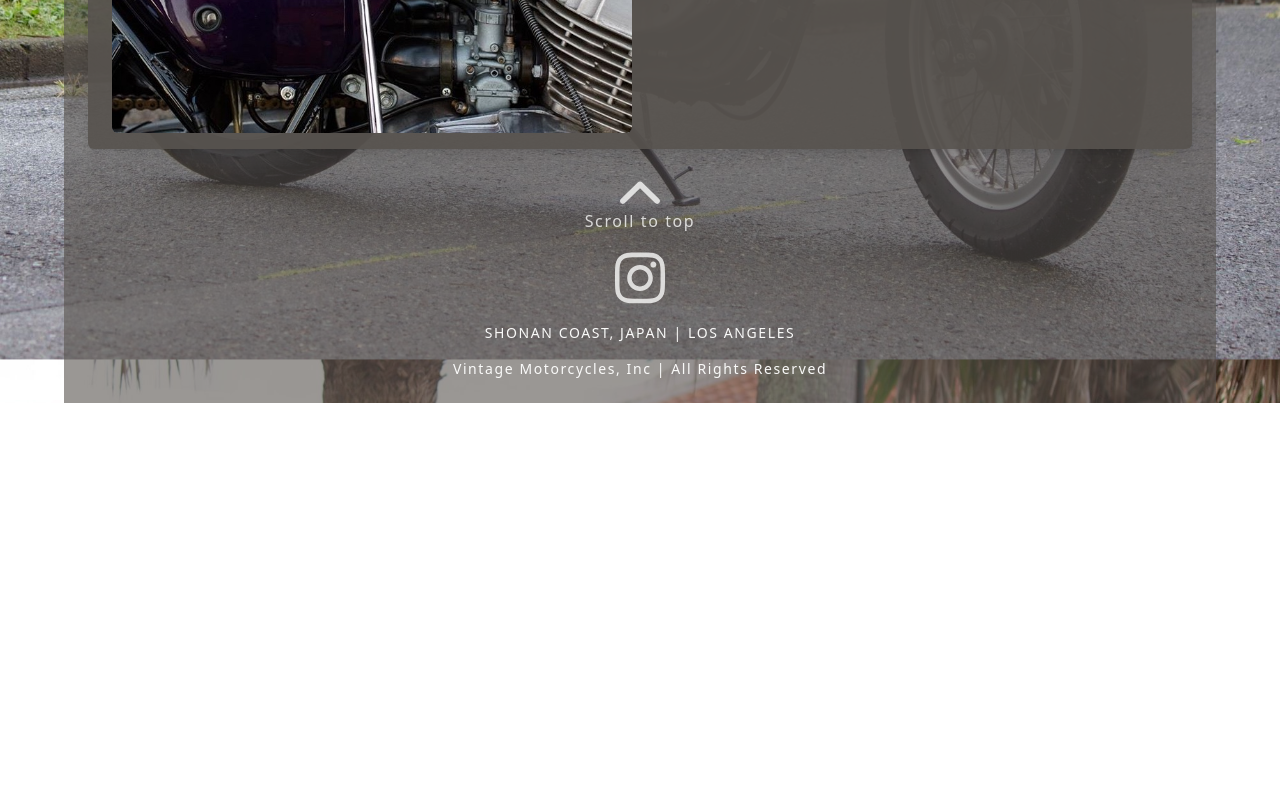
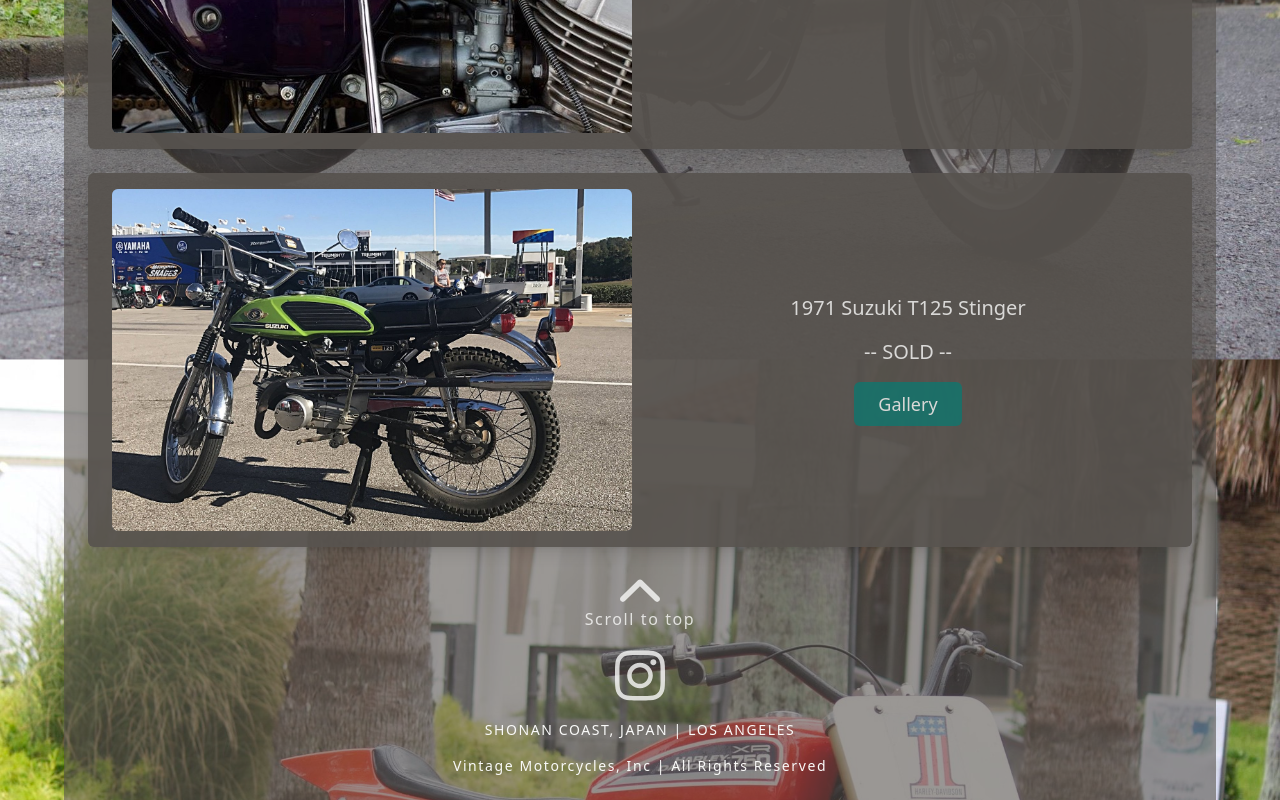
Before and after one commit to jedharwood/NycMotorcycles, a Next.js app: page /sold-archive in a window 1280 px wide. Shown: the part 2830-3630 px from the top of the page. Before the commit the page ends 3233 px from the top, so only its background shows below. Built offline with nearby package versions, Linux system fonts and the light colour scheme.

Commit message:
SuzukiStinger

```diff
--- a/languages/en.json
+++ b/languages/en.json
@@ -165,6 +165,7 @@
   "pg.sold-archive.alt.laverda-750-sfc": "An image of an orange coloured 1972 Laverda 750 SFC",
   "pg.sold-archive.alt.harley-xr750": "An image of an orange coloured 1970 Harley Davidson XR750",
   "pg.sold-archive.alt.kawasaki-h2": "An image of a purple 1975 Kawasaki H2",
+  "pg.sold-archive.alt.suzuki-stinger": "An image of a green 1971 Suzuki T125 Stinger",
   "pg.sold-archive.alt": "",
   "pg.sold-archive.gallery-link-button": "Gallery",
   "pg.sold-archive.head.meta.title": "",
@@ -177,5 +178,6 @@
   "pg.sold-archive.card.shovelhead-chopper": "1969 Harley Davidson Shovelhead Chopper",
   "pg.sold-archive.card.laverda-750-sfc": "1972 Laverda 750 SFC",
   "pg.sold-archive.card.harley-xr750": "1970 Harley Davidson XR750",
-  "pg.sold-archive.card.kawasaki-h2": "1975 Kawasaki H2"
+  "pg.sold-archive.card.kawasaki-h2": "1975 Kawasaki H2",
+  "pg.sold-archive.card.suzuki-stinger": "1971 Suzuki T125 Stinger"
 }
--- /dev/null
+++ b/pages/sold-archive/gallery/suzuki-stinger.tsx
@@ -0,0 +1,15 @@
+import { FC } from 'react'
+import { HeadElement } from '@/components/head-element'
+
+const SuzukiStinger: FC = () => {
+  return (
+    <>
+      <HeadElement pageTitle="Add to lang file" content="Add to lang file" />
+      <main>
+        <h1>Placeholder gallery page for Suzuki Stinger</h1>
+      </main>
+    </>
+  )
+}
+
+export default SuzukiStinger
--- a/pages/sold-archive/index.tsx
+++ b/pages/sold-archive/index.tsx
@@ -35,6 +35,7 @@ const SoldArchivePage: FC = () => {
         {buildSoldCard('laverda750Sfc', 'laverda-750-sfc')}
         {buildSoldCard('harleyXr750', 'harley-xr750')}
         {buildSoldCard('kawasakiH2', 'kawasaki-h2')}
+        {buildSoldCard('suzukiStinger', 'suzuki-stinger')}
       </main>
     </>
   )
--- a/public/images/sold-archive/image-catalog.ts
+++ b/public/images/sold-archive/image-catalog.ts
@@ -35,4 +35,10 @@ export const images: ImageCatalog = {
     width: 747,
     height: 748,
   },
+  suzukiStinger: {
+    imageSrc: '/images/sold-archive/suzuki-stinger.jpeg',
+    imageAlt: 'pg.sold-archive.alt.suzuki-stinger',
+    width: 1500,
+    height: 986,
+  },
 }
--- a/utilities/resource-utilities.ts
+++ b/utilities/resource-utilities.ts
@@ -24,4 +24,5 @@ export const galleryRoutes: { [key: string]: string } = {
   laverda750Sfc: `${gallery}laverda-750-sfc`,
   harleyXr750: `${gallery}harley-xr750`,
   kawasakiH2: `${gallery}kawasaki-h2`,
+  suzukiStinger: `${gallery}suzuki-stinger`,
 }
```
Also changed, not shown: public/images/sold-archive/suzuki-stinger.jpeg (added).
